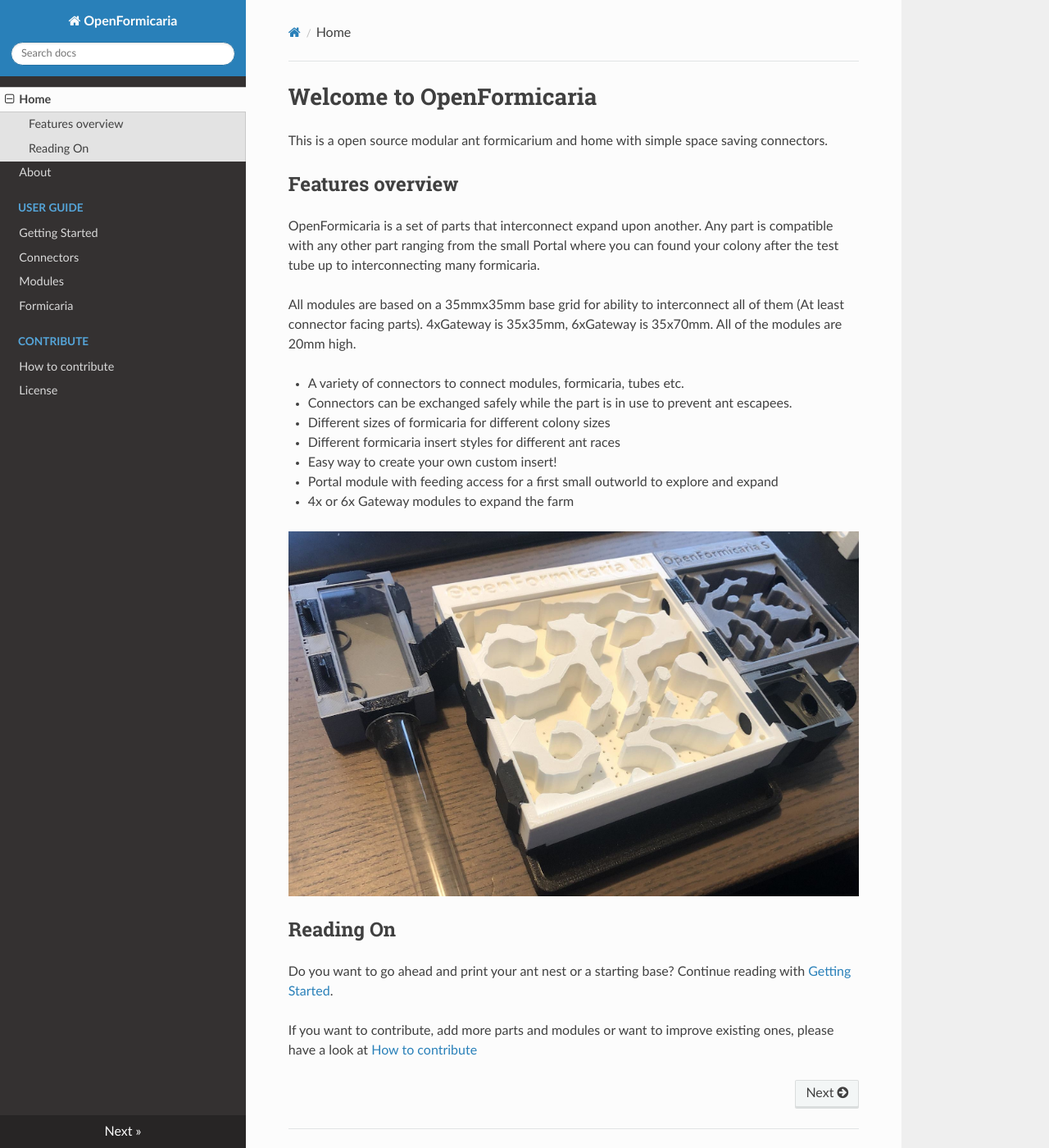
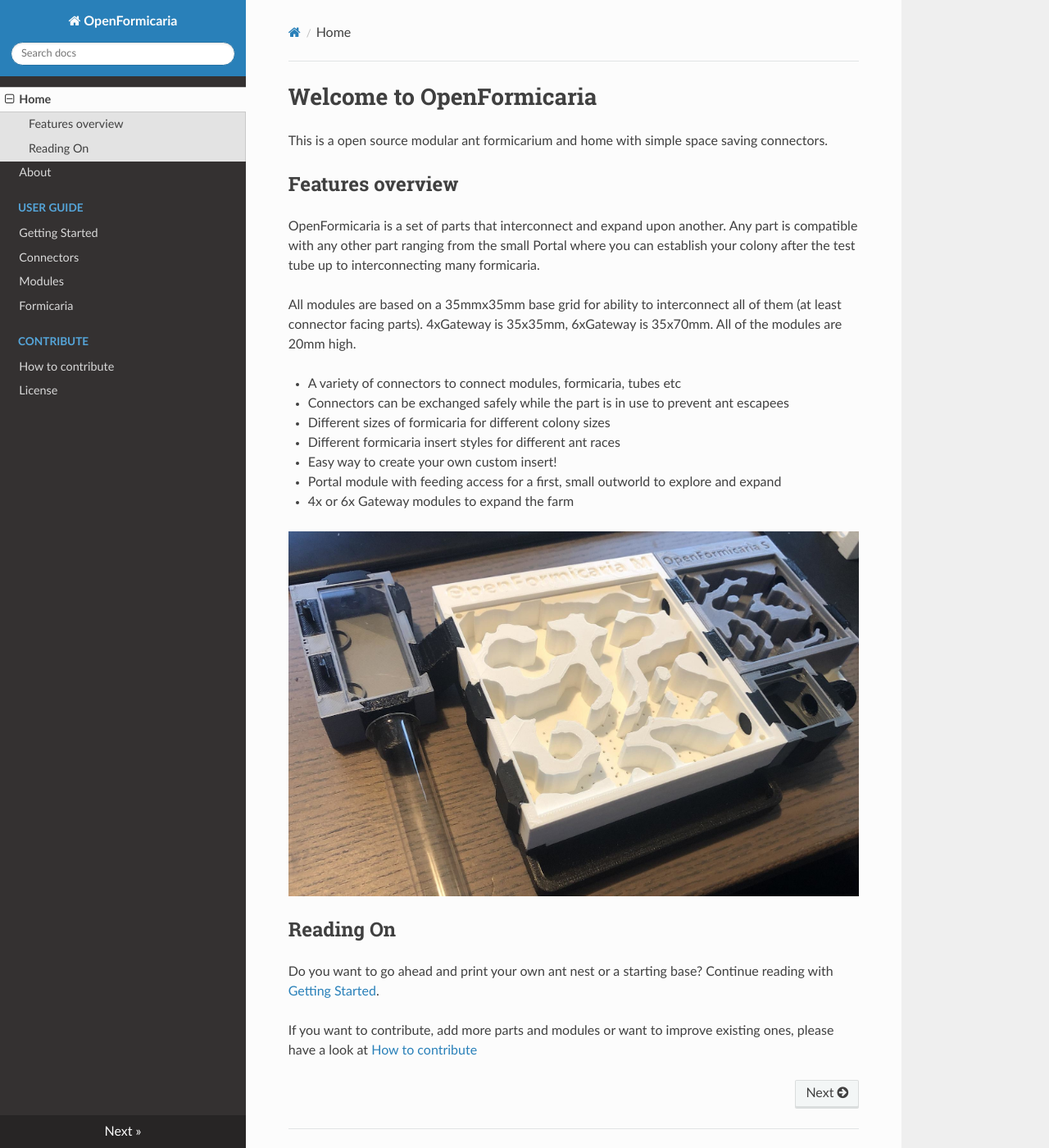
Before and after one commit to schemen/OpenFormicaria, an MkDocs documentation site: the page built from docs/index.md, in a window 1280 px wide and 1400 px high. Shown: the whole window at 82% size. Built offline with MkDocs 1.6.1, drawn with Linux system fonts in a browser that asks for light colours; nearby versions of some CDN libraries.

Commit message:
Add marks to template formicaria, doc typos

```diff
--- a/docs/index.md
+++ b/docs/index.md
@@ -4,22 +4,23 @@
 
 ## Features overview
 
-OpenFormicaria is a set of parts that interconnect expand upon another. Any part is compatible with any other part ranging from the small Portal where you can found your colony after the test tube up to interconnecting many formicaria.
+OpenFormicaria is a set of parts that interconnect and expand upon another. Any part is compatible with any other part ranging from the small Portal where you can establish your colony after the test tube up to interconnecting many formicaria.
 
-All modules are based on a 35mmx35mm base grid for ability to interconnect all of them (At least connector facing parts). 4xGateway is 35x35mm, 6xGateway is 35x70mm. All of the modules are 20mm high.
+All modules are based on a 35mmx35mm base grid for ability to interconnect all of them (at least connector facing parts). 4xGateway is 35x35mm, 6xGateway is 35x70mm. All of the modules are 20mm high.
 
-* A variety of connectors to connect modules, formicaria, tubes etc.
-* Connectors can be exchanged safely while the part is in use to prevent ant escapees.
+* A variety of connectors to connect modules, formicaria, tubes etc
+* Connectors can be exchanged safely while the part is in use to prevent ant escapees
 * Different sizes of formicaria for different colony sizes
 * Different formicaria insert styles for different ant races
 * Easy way to create your own custom insert!
-* Portal module with feeding access for a first small outworld to explore and expand
+* Portal module with feeding access for a first, small outworld to explore and expand
 * 4x or 6x Gateway modules to expand the farm
 
 ![Example Farm](img/1.jpg)
 
 ## Reading On
-Do you want to go ahead and print your ant nest or a starting base?
+
+Do you want to go ahead and print your own ant nest or a starting base?
 Continue reading with [Getting Started](getting_started.md).
 
 If you want to contribute, add more parts and modules or want to improve existing ones, please have a look at [How to contribute](contrib.md)
```
Also changed, not shown: docs/connectors.md (+3 -4 lines), docs/formicaria.md (+10 -1 lines), docs/getting_started.md (+1 -1 lines), docs/modules.md (+2 -3 lines), docs/img/15.jpg (added), docs/img/16.jpg (added), docs/img/17.jpg (added), docs/img/18.jpg (added), 4 other files.
